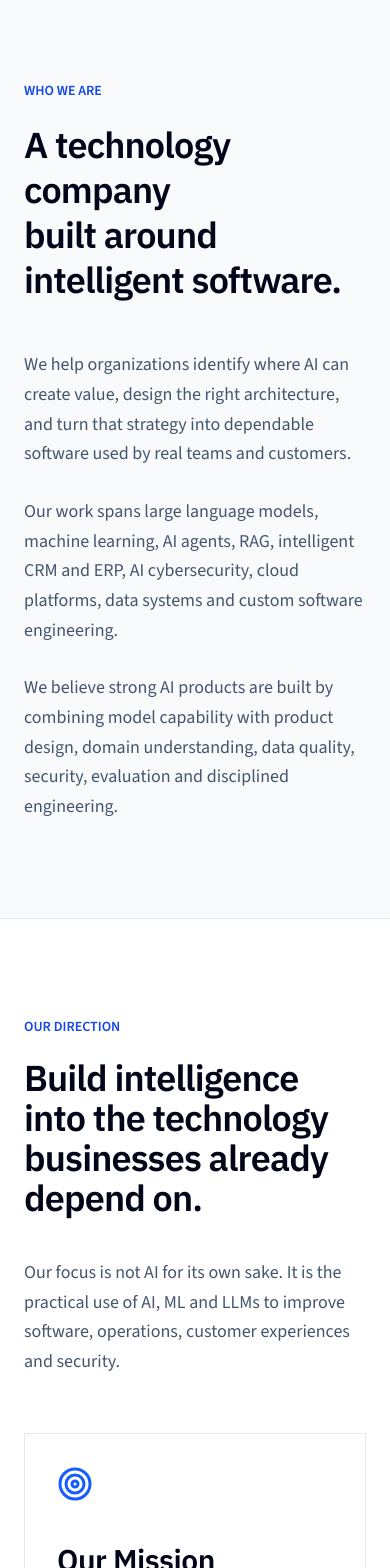
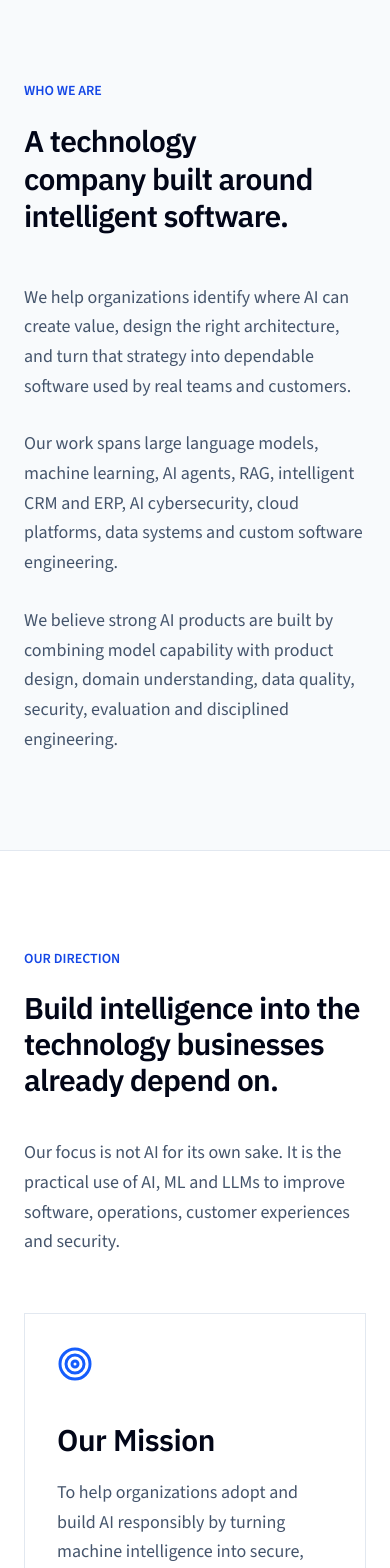
Before and after one commit to mkraja826/Sicadawebapp, a React (Vite) app: page /about in a window 390 px wide. Shown: the part 1420-2988 px from the top of the page. Built offline with nearby package versions, Linux system fonts and the light colour scheme.

Commit message:
style: align responsive headings with Sicada typography scale

```diff
--- a/src/pages/About.jsx
+++ b/src/pages/About.jsx
@@ -23,7 +23,7 @@ export default function About() {
         <div className="max-w-[1440px] mx-auto px-6 lg:px-10 py-20 lg:py-28 grid lg:grid-cols-12 gap-12 lg:gap-16 items-center">
           <div className="lg:col-span-7">
             <p className="text-sm font-semibold text-blue-700 uppercase tracking-wide">About Sicada Digital</p>
-            <h1 className="mt-6 text-5xl sm:text-6xl lg:text-[4.6rem] leading-[1.03] tracking-[-0.045em] font-semibold">
+            <h1 className="mt-6 text-[clamp(2.3rem,9.5vw,2.85rem)] sm:text-6xl lg:text-[4.6rem] leading-[1.03] tracking-[-0.045em] font-semibold">
               Engineering intelligent systems for modern enterprises.
             </h1>
             <p className="mt-7 text-xl lg:text-[1.3rem] text-slate-600 leading-relaxed max-w-3xl">
@@ -54,7 +54,7 @@ export default function About() {
         <div className="max-w-[1440px] mx-auto px-6 lg:px-10 grid lg:grid-cols-12 gap-12">
           <div className="lg:col-span-4">
             <p className="text-sm font-semibold text-blue-700 uppercase tracking-wide">Who we are</p>
-            <h2 className="mt-5 text-4xl lg:text-5xl font-semibold tracking-[-0.03em] leading-tight">A technology company built around intelligent software.</h2>
+            <h2 className="mt-5 text-3xl sm:text-4xl lg:text-5xl font-semibold tracking-[-0.03em] leading-tight">A technology company built around intelligent software.</h2>
           </div>
           <div className="lg:col-span-8 space-y-7 text-lg lg:text-xl text-slate-600 leading-relaxed max-w-4xl">
             <p>We help organizations identify where AI can create value, design the right architecture, and turn that strategy into dependable software used by real teams and customers.</p>
@@ -69,7 +69,7 @@ export default function About() {
           <div className="grid lg:grid-cols-12 gap-10 items-end">
             <div className="lg:col-span-7">
               <p className="text-sm font-semibold text-blue-700 uppercase tracking-wide">Our direction</p>
-              <h2 className="mt-5 text-4xl lg:text-5xl font-semibold tracking-[-0.03em]">Build intelligence into the technology businesses already depend on.</h2>
+              <h2 className="mt-5 text-3xl sm:text-4xl lg:text-5xl font-semibold tracking-[-0.03em]">Build intelligence into the technology businesses already depend on.</h2>
             </div>
             <p className="lg:col-span-5 text-lg text-slate-600 leading-relaxed">Our focus is not AI for its own sake. It is the practical use of AI, ML and LLMs to improve software, operations, customer experiences and security.</p>
           </div>
@@ -94,7 +94,7 @@ export default function About() {
           <div className="grid lg:grid-cols-12 gap-10">
             <div className="lg:col-span-5">
               <p className="text-sm font-semibold text-blue-400 uppercase tracking-wide">How we think</p>
-              <h2 className="mt-5 text-4xl lg:text-5xl font-semibold tracking-[-0.03em]">AI should strengthen the system, not complicate it.</h2>
+              <h2 className="mt-5 text-3xl sm:text-4xl lg:text-5xl font-semibold tracking-[-0.03em]">AI should strengthen the system, not complicate it.</h2>
             </div>
             <div className="lg:col-span-7 grid sm:grid-cols-2 border-t border-l border-white/10">
               {[
@@ -118,7 +118,7 @@ export default function About() {
         <div className="max-w-[1440px] mx-auto px-6 lg:px-10">
           <p className="text-sm font-semibold text-blue-700 uppercase tracking-wide">Our principles</p>
           <div className="mt-5 grid lg:grid-cols-12 gap-10 items-end">
-            <h2 className="lg:col-span-7 text-4xl lg:text-5xl font-semibold tracking-[-0.03em]">The standards behind how we design and build.</h2>
+            <h2 className="lg:col-span-7 text-3xl sm:text-4xl lg:text-5xl font-semibold tracking-[-0.03em]">The standards behind how we design and build.</h2>
             <p className="lg:col-span-5 text-lg text-slate-600 leading-relaxed">We want our work to remain understandable, secure and maintainable long after the first release.</p>
           </div>
 
@@ -138,7 +138,7 @@ export default function About() {
         <div className="max-w-[1440px] mx-auto px-6 lg:px-10 grid lg:grid-cols-12 gap-12">
           <div className="lg:col-span-5">
             <p className="text-sm font-semibold text-blue-700 uppercase tracking-wide">Why Sicada</p>
-            <h2 className="mt-5 text-4xl lg:text-5xl font-semibold tracking-[-0.03em]">Built for companies that need more than an AI demo.</h2>
+            <h2 className="mt-5 text-3xl sm:text-4xl lg:text-5xl font-semibold tracking-[-0.03em]">Built for companies that need more than an AI demo.</h2>
           </div>
           <div className="lg:col-span-7 divide-y divide-slate-300 border-y border-slate-300">
             {["AI and software engineering in one delivery team", "Enterprise CRM, ERP and workflow understanding", "Security-conscious architecture from the beginning", "Data, cloud and model integration experience", "Clear communication from discovery to operation", "Production mindset with long-term maintainability"].map((item) => (
@@ -155,7 +155,7 @@ export default function About() {
         <div className="max-w-[1440px] mx-auto px-6 lg:px-10 py-16 lg:py-20 grid lg:grid-cols-12 gap-8 items-center">
           <div className="lg:col-span-8">
             <p className="text-sm font-semibold text-blue-100 uppercase tracking-wide">Work with Sicada</p>
-            <h2 className="mt-4 text-4xl lg:text-5xl font-semibold tracking-[-0.03em]">Building an AI-powered product or modernizing an existing system?</h2>
+            <h2 className="mt-4 text-3xl sm:text-4xl lg:text-5xl font-semibold tracking-[-0.03em]">Building an AI-powered product or modernizing an existing system?</h2>
             <p className="mt-4 text-lg text-blue-50 max-w-3xl">We can help shape the opportunity, architecture and engineering path from first concept to production.</p>
           </div>
           <div className="lg:col-span-4 lg:text-right">
```
